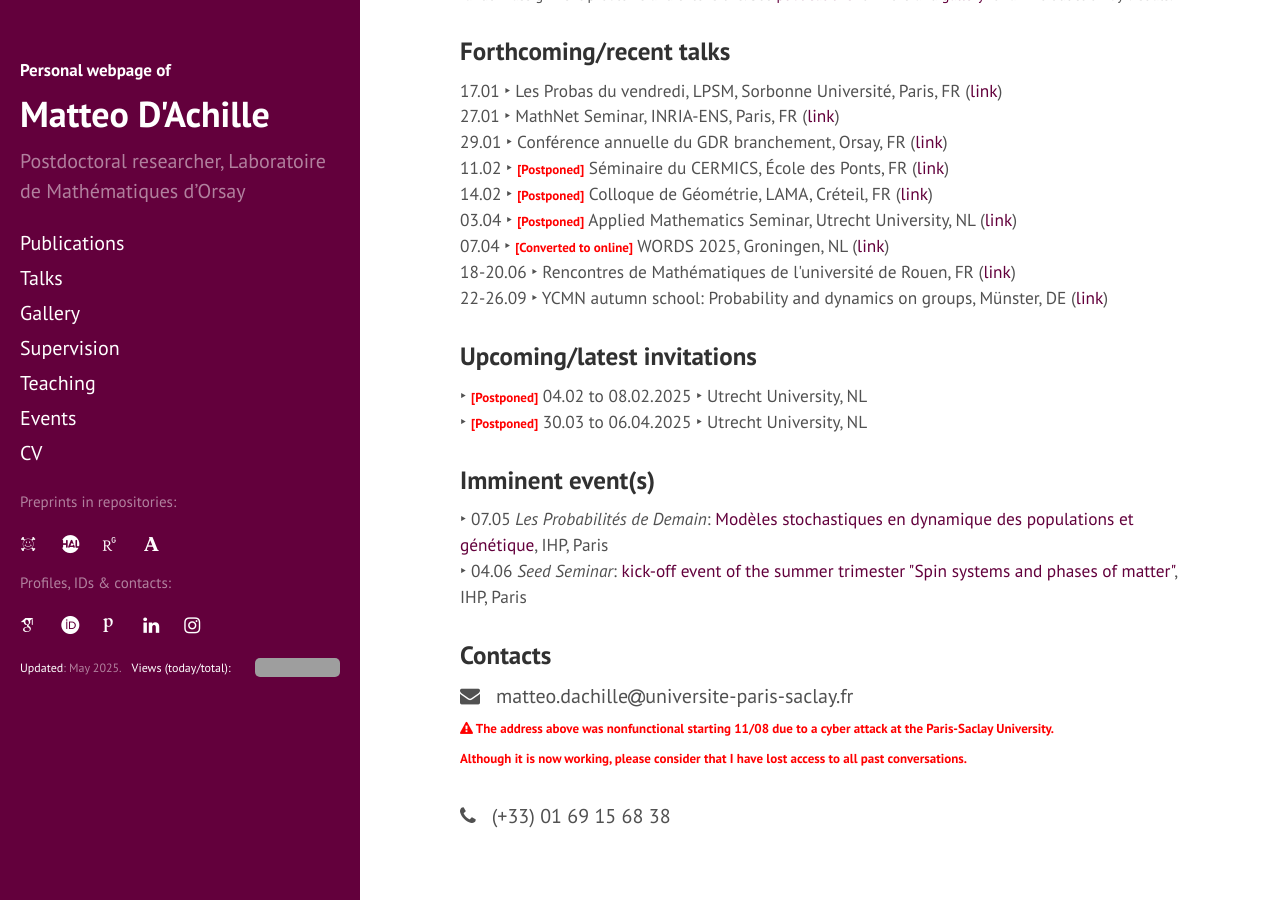
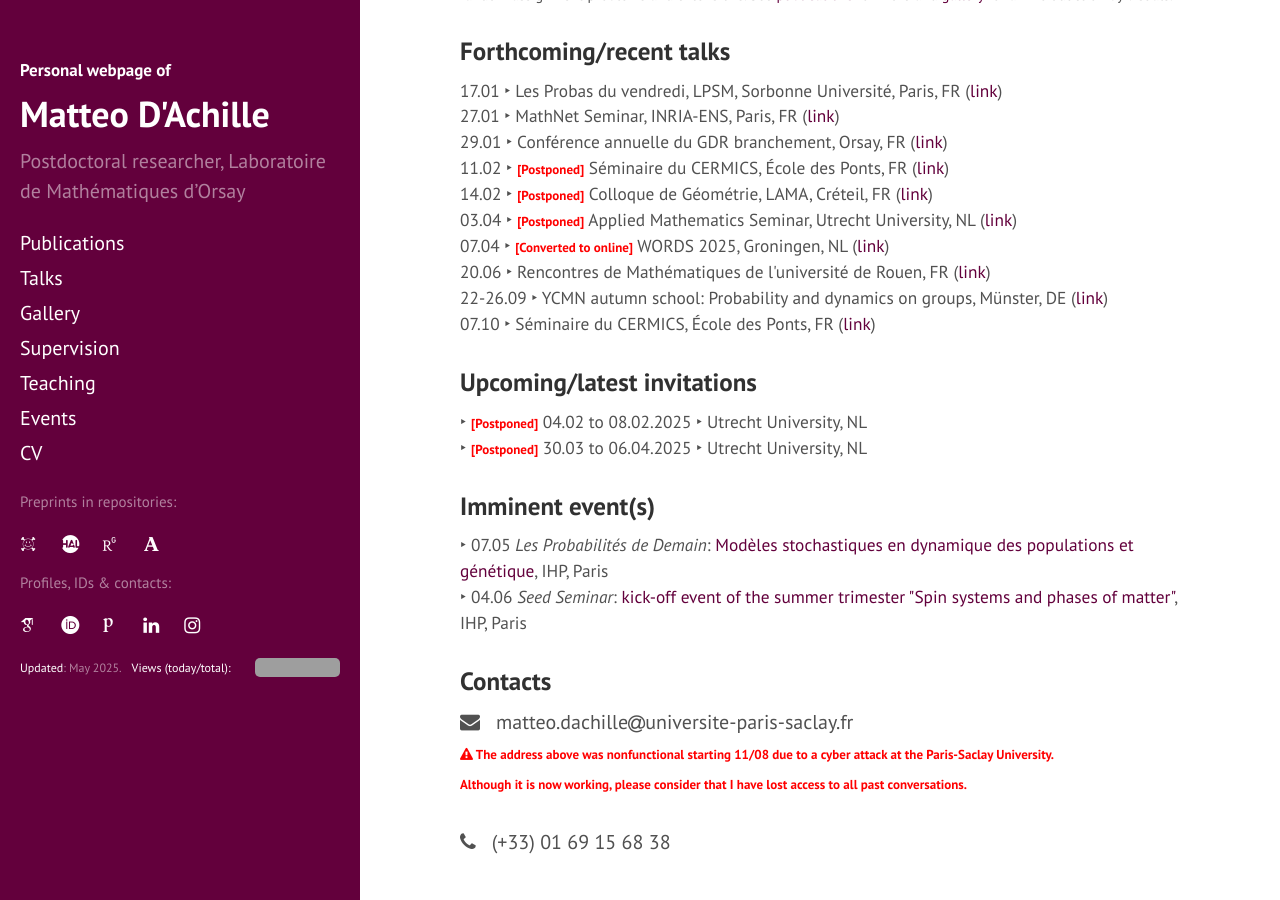
Before and after one commit to matteodachille/matteodachille.github.io, a Jekyll site: the page built from index.html, in a window 1280 px wide and 900 px high, scrolled down 389 px. Built offline with Jekyll 4.4.1, drawn with Linux system fonts in a browser that asks for light colours; nearby versions of some CDN libraries; some web fonts are replaced; the list of posts is cut into pages by our own code; grey boxes are pictures that could not be loaded.

Commit message:
Updated talk list

```diff
--- a/index.html
+++ b/index.html
@@ -51,8 +51,9 @@ My research interests lie in probability, mainly in random geometry, statistical
    <!--Title: _TBA_
    {: style="margin-left: 110px; margin-bottom:20px;" }-->
 
-   18-20.06 &#x2023; Rencontres de Mathématiques de l'université de Rouen, FR (<a href="https://rmr2025.sciencesconf.org/?lang=fr" target="_blank">link</a>)<br/>
+   20.06 &#x2023; Rencontres de Mathématiques de l'université de Rouen, FR (<a href="https://rmr2025.sciencesconf.org/?lang=fr" target="_blank">link</a>)<br/>
    22-26.09 &#x2023; YCMN autumn school: Probability and dynamics on groups, Münster, DE (<a href="https://www.uni-muenster.de/MathematicsMuenster/events/2025/probdyn-on-groups.shtml" target="_blank">link</a>)<br/>
+   07.10 &#x2023; Séminaire du CERMICS, École des Ponts, FR (<a href="#" target="_blank">link</a>)<br/>
    <!--Title: _TBA_
    {: style="margin-left: 110px; margin-bottom:20px;" }-->
 
```
